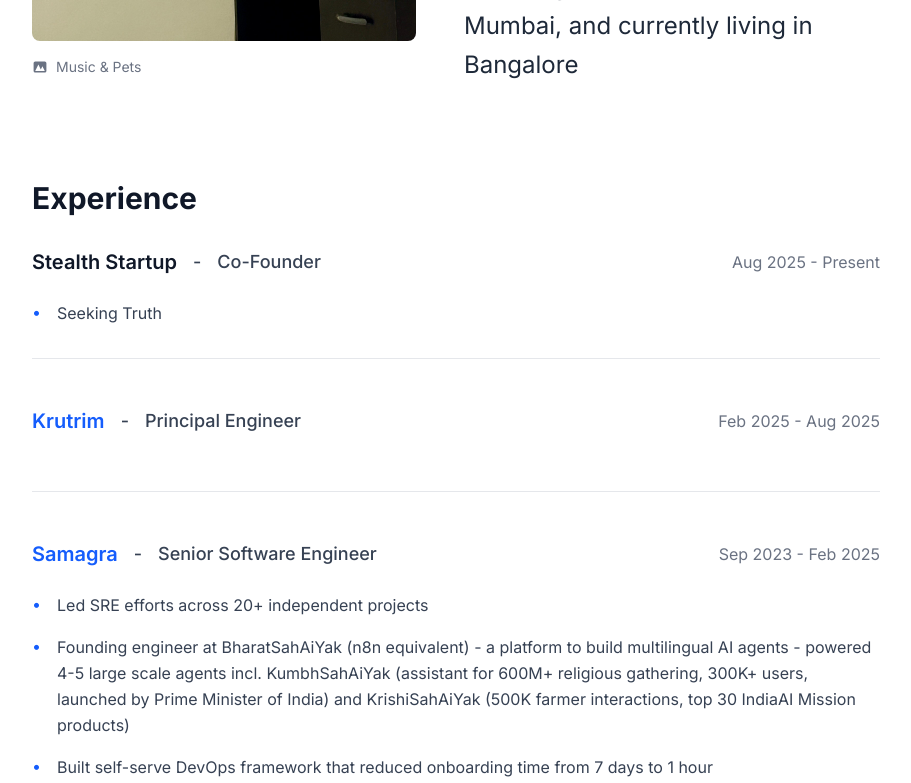
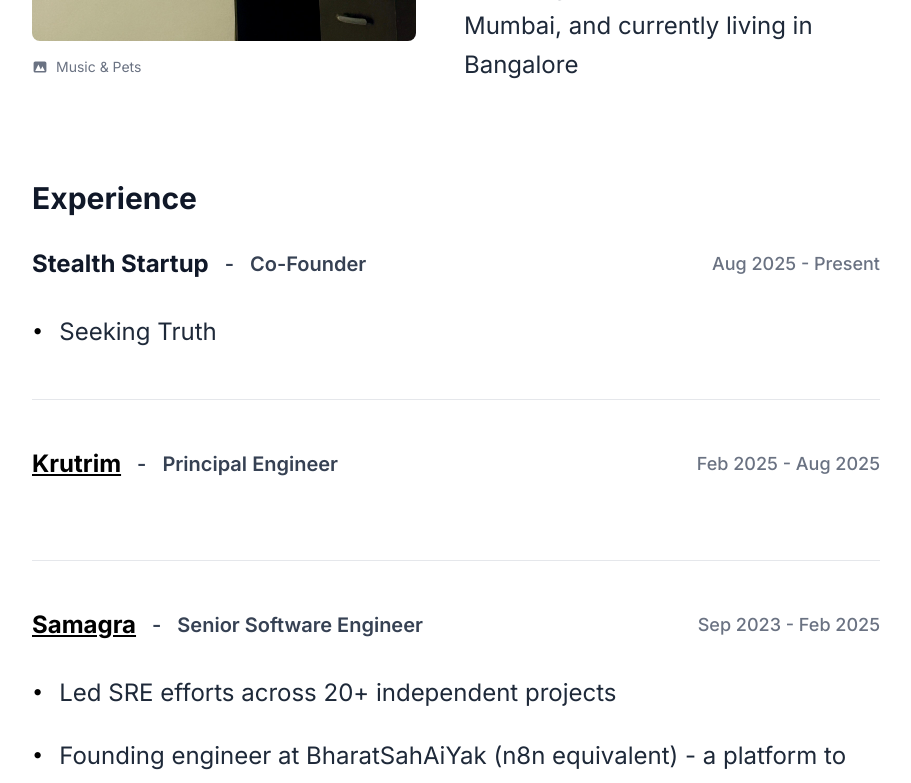
Before and after one commit to singhalkarun/singhalkarun.com, a Next.js app: page / in a window 1280 px wide. Shown: the part 2000-2783 px from the top of the page, without its empty margins (184-1095 px from the left). Built offline with nearby package versions, Linux system fonts and the light colour scheme.

Commit message:
ui changes

```diff
--- a/app/components/Experience.tsx
+++ b/app/components/Experience.tsx
@@ -14,41 +14,41 @@
 
 export default function Experience({ company, designation, duration, companyUrl, points }: ExperienceProps) {
   return (
-    <div className="pb-8 border-b border-gray-200 last:border-b-0">
-      <div className="mb-6">
-        <div className="flex flex-col sm:flex-row sm:items-center sm:justify-between mb-3">
+    <div className="pb-12 border-b border-gray-200 last:border-b-0">
+      <div className="mb-8">
+        <div className="flex flex-col sm:flex-row sm:items-center sm:justify-between mb-4">
           <div className="flex flex-col sm:flex-row sm:items-center sm:gap-4">
-            <h2 className="text-xl font-semibold text-gray-900">
+            <h3 className="text-2xl font-bold text-gray-900">
               {companyUrl ? (
                 <a
                   href={companyUrl}
                   target="_blank"
                   rel="noopener noreferrer"
-                  className="text-blue-600 hover:text-blue-800 transition-colors duration-200"
+                  className="text-black hover:text-gray-700 underline transition-colors duration-200"
                 >
                   {company}
                 </a>
               ) : (
                 company
               )}
-            </h2>
-            <span className="text-lg font-medium text-gray-700 hidden sm:inline"> - </span>
-            <p className="text-lg font-medium text-gray-700">{designation}</p>
+            </h3>
+            <span className="text-xl font-semibold text-gray-700 hidden sm:inline"> - </span>
+            <p className="text-xl font-semibold text-gray-700">{designation}</p>
           </div>
-          <p className="text-base text-gray-500 mt-2 sm:mt-0">{duration}</p>
+          <p className="text-lg text-gray-500 mt-2 sm:mt-0 font-medium">{duration}</p>
         </div>
       </div>
 
       {points.length > 0 && (
-        <div className="mt-6">
-          <ul className="space-y-4">
+        <div className="mt-8">
+          <div className="space-y-6">
             {points.map((point, index) => (
-              <li key={index} className="flex items-start">
-                <span className="mr-4 text-base text-blue-600 flex-shrink-0">•</span>
-                <span className="text-base leading-relaxed text-gray-700">{point.text}</span>
-              </li>
+              <div key={index} className="flex items-start">
+                <span className="mr-4 text-xl text-black flex-shrink-0 mt-1">•</span>
+                <p className="text-xl lg:text-2xl leading-relaxed text-gray-800">{point.text}</p>
+              </div>
             ))}
-          </ul>
+          </div>
         </div>
       )}
     </div>
--- a/app/components/Header.tsx
+++ b/app/components/Header.tsx
@@ -15,11 +15,12 @@
   return (
     <button
       onClick={() => onClick(sectionId)}
-      className={`${sizeClass} font-medium transition-colors duration-200 ${
+      className={`${sizeClass} font-medium duration-200 cursor-pointer focus:outline-none focus:ring-0 focus:border-none focus:ring-offset-0 focus:ring-transparent ${
         isActive
           ? "text-gray-900"
           : "text-gray-600 hover:text-gray-900"
       }`}
+      style={{ outline: 'none', WebkitTapHighlightColor: 'transparent' }}
     >
       {label}
     </button>
--- a/app/components/History.tsx
+++ b/app/components/History.tsx
@@ -4,7 +4,7 @@
 export default function History() {
   return (
     <section id="history" className="mt-24">
-      <h2 className="text-3xl font-bold text-gray-900 mb-8">History</h2>
+      <h2 className="text-3xl font-bold text-gray-900 mb-8 text-center md:text-left">History</h2>
       <div className="flex flex-col lg:flex-row lg:items-start lg:space-x-12 space-y-8 lg:space-y-0">
         {/* Image section */}
         <div className="w-full lg:w-auto lg:flex-shrink-0 order-1 lg:order-2">
--- a/app/globals.css
+++ b/app/globals.css
@@ -19,6 +19,6 @@
 
 /* Selection styles */
 ::selection {
-  background: #e8f0fe;
-  color: #1a73e8;
+  background: #e5e5e5;
+  color: #171717;
 }
--- a/app/page.tsx
+++ b/app/page.tsx
@@ -111,7 +111,7 @@
 
           {/* About Section */}
           <section id="about" className="mt-16">
-            <h2 className="text-3xl font-bold text-gray-900 mb-8">About</h2>
+            <h2 className="text-3xl font-bold text-gray-900 mb-8 text-center md:text-left">About</h2>
             <div className="flex flex-col lg:flex-row lg:items-start lg:space-x-12 space-y-8 lg:space-y-0">
               {/* Photo section */}
               <div className="w-full lg:w-auto lg:flex-shrink-0">
@@ -138,7 +138,7 @@
                   problems using technology. Most recently, I worked at{" "}
                   <a
                     href="https://www.olakrutrim.com"
-                    className="text-blue-600 hover:text-blue-800 underline"
+                    className="text-black hover:text-gray-700 underline"
                     target="_blank"
                     rel="noopener noreferrer"
                   >
@@ -158,7 +158,7 @@
 
           {/* Experience Section */}
           <section id="experience" className="mt-24">
-            <h2 className="text-3xl font-bold text-gray-900 mb-8">Experience</h2>
+            <h2 className="text-3xl font-bold text-gray-900 mb-8 text-center md:text-left">Experience</h2>
             <div className="space-y-12">
               {experiences.map((exp, index) => (
                 <Experience
@@ -175,21 +175,21 @@
 
           {/* Projects Section */}
           <section id="projects" className="mt-24">
-            <h2 className="text-3xl font-bold text-gray-900 mb-8">Projects</h2>
-            <div className="space-y-8">
+            <h2 className="text-3xl font-bold text-gray-900 mb-8 text-center md:text-left">Projects</h2>
+            <div className="space-y-12">
               {projects.map((project, index) => (
-                <div key={index}>
-                  <h3 className="text-xl font-semibold text-gray-900 mb-2">
+                <div key={index} className="pb-12 border-b border-gray-200 last:border-b-0">
+                  <h3 className="text-2xl font-bold text-gray-900 mb-6">
                     <a
                       href={project.link}
                       target="_blank"
                       rel="noopener noreferrer"
-                      className="text-blue-600 hover:text-blue-800 transition-colors duration-200"
+                      className="text-black hover:text-gray-700 underline transition-colors duration-200"
                     >
                       {project.title}
                     </a>
                   </h3>
-                  <p className="text-gray-600 leading-relaxed">
+                  <p className="text-xl lg:text-2xl leading-relaxed text-gray-800">
                     {project.description}
                   </p>
                 </div>
```
